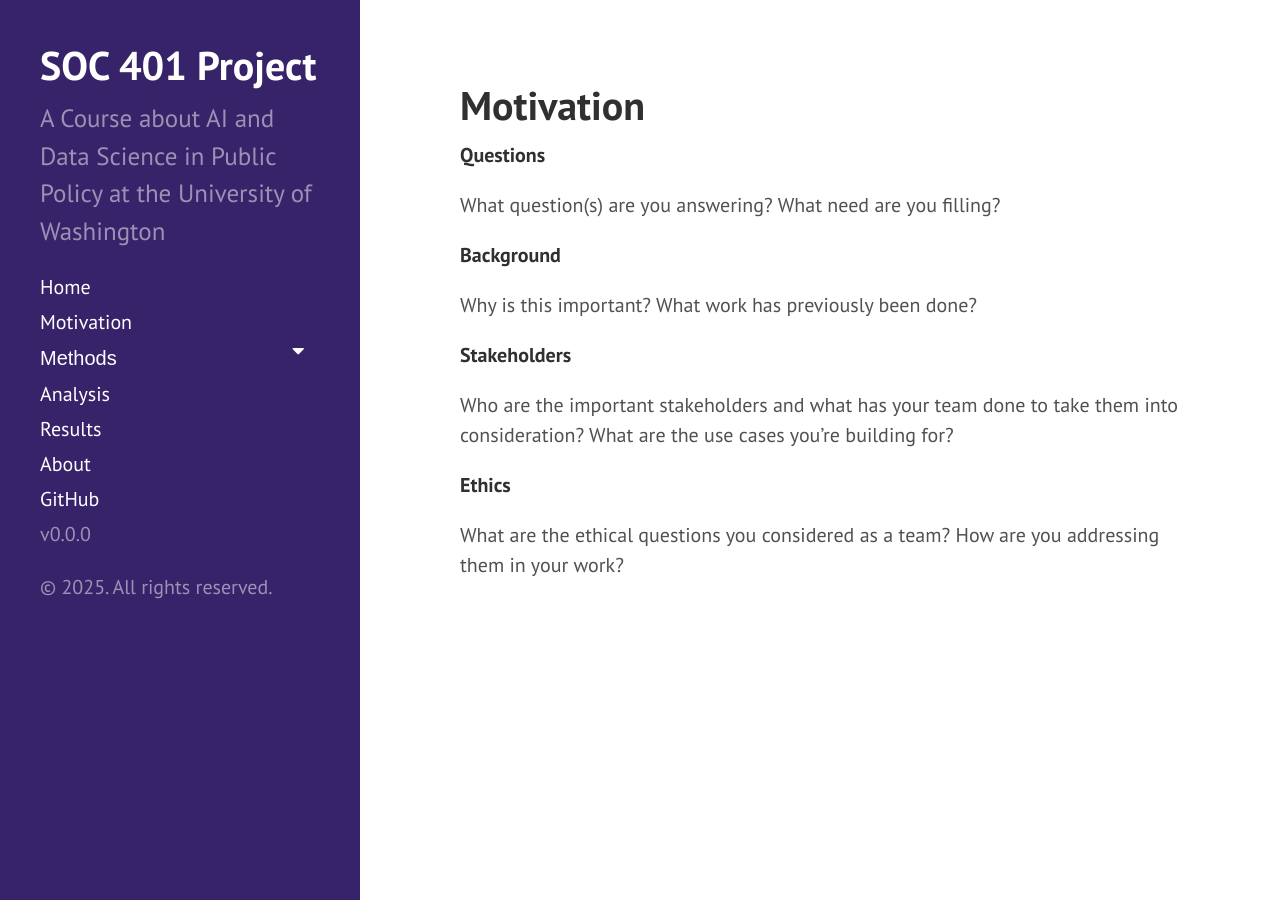
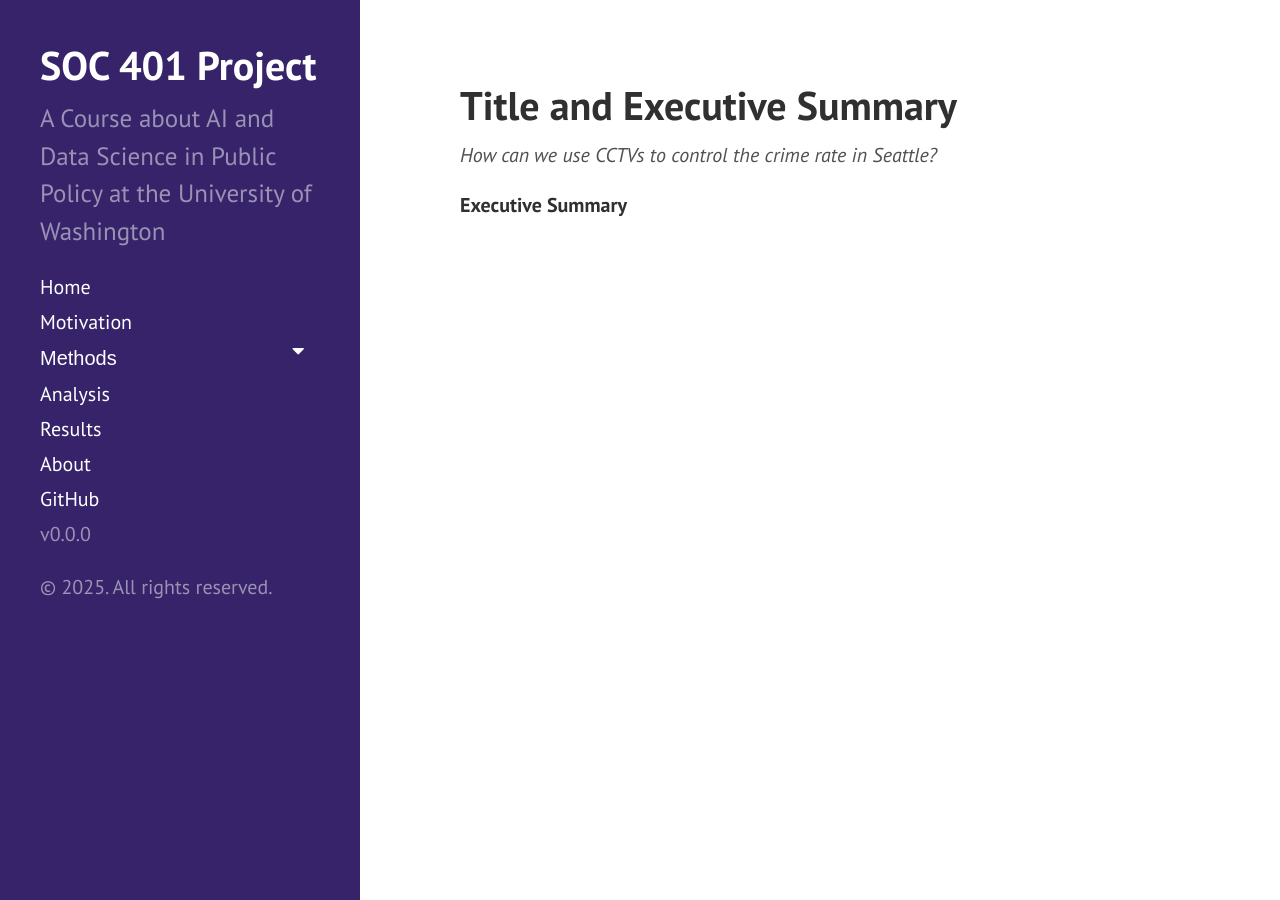
Before and after one commit to JianiT/SOC401-DS-AI-lab, a Jekyll site: the page built from motivation.md, in a window 1280 px wide. Built offline with Jekyll 4.4.1, drawn with Linux system fonts in a browser that asks for light colours.

Commit message:
Revise title and add executive summary
Updated the title and added an executive summary section.

```diff
--- a/motivation.md
+++ b/motivation.md
@@ -1,24 +1,8 @@
 ---
 layout: page
-title: Motivation
+title: Title and Executive Summary
 ---
 
-**Questions**
+*How can we use CCTVs to control the crime rate in Seattle?*
 
-What question(s) are you answering?
-What need are you filling?
-
-**Background**
-
-Why is this important?
-What work has previously been done?
-
-**Stakeholders**
-
-Who are the important stakeholders and what has your team done to take them into consideration?
-What are the use cases you’re building for?
-
-**Ethics**
-
-What are the ethical questions you considered as a team?
-How are you addressing them in your work?
+**Executive Summary**
```
